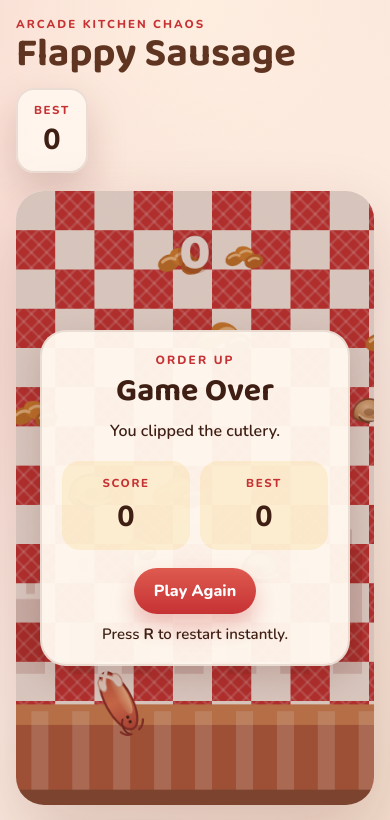
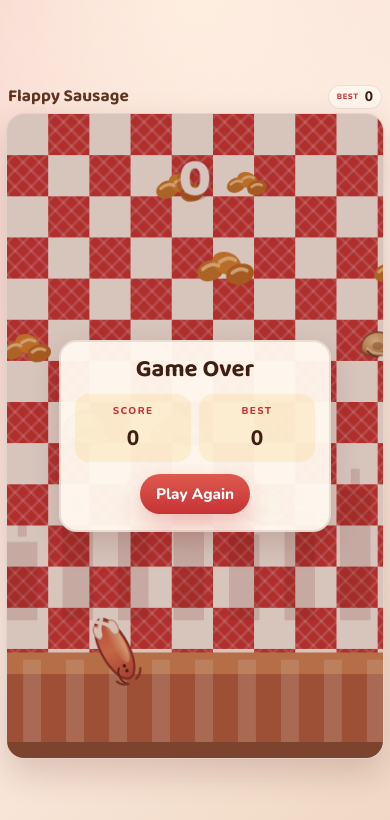
Before and after one commit to slurms666/flappy-sausage, a plain HTML site: page index.html in a window 390 px wide. Both pictures are taken after a click on the button "Start Game". Shown: the top 820 px of the page. Drawn offline with nearby package versions, Linux system fonts and the light colour scheme.

Commit message:
Polish mobile layout and add jump chime

```diff
--- a/game.js
+++ b/game.js
@@ -35,6 +35,8 @@ const game = {
   bird: createBird(),
   obstacles: [],
 };
+
+let audioContext;
 
 bestScoreEl.textContent = String(game.bestScore);
 drawScene(0);
@@ -128,6 +130,7 @@ function resetGame() {
 
 function flap() {
   game.bird.velocity = -380;
+  playJumpChime();
 }
 
 function loop(timestamp) {
@@ -486,3 +489,49 @@ function randomBetween(min, max) {
 function clamp(value, min, max) {
   return Math.min(max, Math.max(min, value));
 }
+
+function playJumpChime() {
+  const AudioContextClass = window.AudioContext || window.webkitAudioContext;
+
+  if (!AudioContextClass) {
+    return;
+  }
+
+  if (!audioContext) {
+    audioContext = new AudioContextClass();
+  }
+
+  if (audioContext.state === "suspended") {
+    audioContext.resume().catch(() => {});
+  }
+
+  const startTime = audioContext.currentTime;
+
+  const mainGain = audioContext.createGain();
+  mainGain.gain.setValueAtTime(0.0001, startTime);
+  mainGain.gain.exponentialRampToValueAtTime(0.055, startTime + 0.015);
+  mainGain.gain.exponentialRampToValueAtTime(0.0001, startTime + 0.24);
+  mainGain.connect(audioContext.destination);
+
+  const mainOscillator = audioContext.createOscillator();
+  mainOscillator.type = "sine";
+  mainOscillator.frequency.setValueAtTime(880, startTime);
+  mainOscillator.frequency.exponentialRampToValueAtTime(1174.66, startTime + 0.18);
+  mainOscillator.connect(mainGain);
+  mainOscillator.start(startTime);
+  mainOscillator.stop(startTime + 0.24);
+
+  const accentGain = audioContext.createGain();
+  accentGain.gain.setValueAtTime(0.0001, startTime + 0.03);
+  accentGain.gain.exponentialRampToValueAtTime(0.025, startTime + 0.055);
+  accentGain.gain.exponentialRampToValueAtTime(0.0001, startTime + 0.18);
+  accentGain.connect(audioContext.destination);
+
+  const accentOscillator = audioContext.createOscillator();
+  accentOscillator.type = "triangle";
+  accentOscillator.frequency.setValueAtTime(587.33, startTime + 0.03);
+  accentOscillator.frequency.exponentialRampToValueAtTime(783.99, startTime + 0.18);
+  accentOscillator.connect(accentGain);
+  accentOscillator.start(startTime + 0.03);
+  accentOscillator.stop(startTime + 0.18);
+}
--- a/index.html
+++ b/index.html
@@ -2,7 +2,7 @@
 <html lang="en">
 <head>
   <meta charset="UTF-8">
-  <meta name="viewport" content="width=device-width, initial-scale=1.0">
+  <meta name="viewport" content="width=device-width, initial-scale=1.0, viewport-fit=cover">
   <title>Flappy Sausage</title>
   <link rel="preconnect" href="https://fonts.googleapis.com">
   <link rel="preconnect" href="https://fonts.gstatic.com" crossorigin>
--- a/styles.css
+++ b/styles.css
@@ -1,3 +1,7 @@
+html {
+  height: 100%;
+}
+
 :root {
   color-scheme: light;
   --cream: #fff7ef;
@@ -15,6 +19,7 @@
 body {
   margin: 0;
   min-height: 100vh;
+  min-height: 100dvh;
   font-family: "Nunito", sans-serif;
   color: #3f1f14;
   background:
@@ -31,6 +36,7 @@ select {
 
 .app-shell {
   min-height: 100vh;
+  min-height: 100dvh;
   display: grid;
   place-items: center;
   padding: 24px;
@@ -105,6 +111,8 @@ canvas {
   width: min(100%, 420px);
   height: auto;
   margin-inline: auto;
+  touch-action: manipulation;
+  -webkit-tap-highlight-color: transparent;
 }
 
 .overlay {
@@ -234,20 +242,145 @@ button:hover {
 }
 
 @media (max-width: 720px) {
+  html,
+  body {
+    overflow: hidden;
+    overscroll-behavior: none;
+  }
+
   .app-shell {
-    padding: 16px;
+    min-height: 100dvh;
+    padding:
+      max(4px, env(safe-area-inset-top))
+      max(6px, env(safe-area-inset-right))
+      max(4px, env(safe-area-inset-bottom))
+      max(6px, env(safe-area-inset-left));
+    overflow: hidden;
+  }
+
+  .game-card {
+    width: 100%;
+    max-width: 420px;
+    gap: 4px;
   }
 
   .game-header {
-    align-items: start;
-    flex-direction: column;
+    width: 100%;
+    display: grid;
+    grid-template-columns: minmax(0, 1fr) auto;
+    align-items: center;
+    gap: 8px;
+    padding: 0 2px;
+  }
+
+  .eyebrow {
+    display: none;
+  }
+
+  .game-header > div:first-child {
+    min-width: 0;
+  }
+
+  h1 {
+    font-size: clamp(0.98rem, 4.5vw, 1.08rem);
+    line-height: 1;
+    white-space: nowrap;
+    overflow: hidden;
+    text-overflow: ellipsis;
   }
 
   .hud-panel {
     min-width: 0;
+    padding: 4px 8px;
+    border-radius: 999px;
+    border-width: 1px;
+    box-shadow: none;
+    display: inline-flex;
+    align-items: center;
+    gap: 6px;
+  }
+
+  .hud-label,
+  .hud-value {
+    margin: 0;
+  }
+
+  .hud-label {
+    font-size: 0.48rem;
+    letter-spacing: 0.08em;
+  }
+
+  .hud-value {
+    font-size: 0.86rem;
+    line-height: 1;
+  }
+
+  .canvas-frame {
+    width: min(
+      100%,
+      calc(
+        (100dvh - env(safe-area-inset-top) - env(safe-area-inset-bottom) - 76px) * 7 / 12
+      )
+    );
+    margin-inline: auto;
+    border: 1px solid rgba(95, 53, 33, 0.18);
+    border-radius: 18px;
+    box-shadow: 0 14px 34px rgba(82, 18, 19, 0.18);
+  }
+
+  canvas {
+    width: 100%;
+    max-width: none;
+  }
+
+  .legend {
+    display: none;
+  }
+
+  .overlay {
+    padding: 12px;
   }
 
   .overlay-card {
-    padding: 20px;
+    width: min(100%, 272px);
+    padding: 16px 14px;
+    border-radius: 18px;
+  }
+
+  .overlay-kicker,
+  .overlay-copy,
+  .overlay-actions p {
+    display: none;
+  }
+
+  .overlay-card h2 {
+    font-size: 1.5rem;
+  }
+
+  .overlay-actions {
+    margin-top: 12px;
+  }
+
+  .score-grid {
+    margin-top: 12px;
+    gap: 8px;
+  }
+
+  .score-grid > div {
+    padding: 10px;
+    border-radius: 14px;
+  }
+
+  .score-label {
+    font-size: 0.62rem;
+  }
+
+  .score-value {
+    font-size: 1.3rem;
+  }
+
+  button {
+    padding: 10px 16px;
+    font-size: 0.95rem;
   }
 }
```
